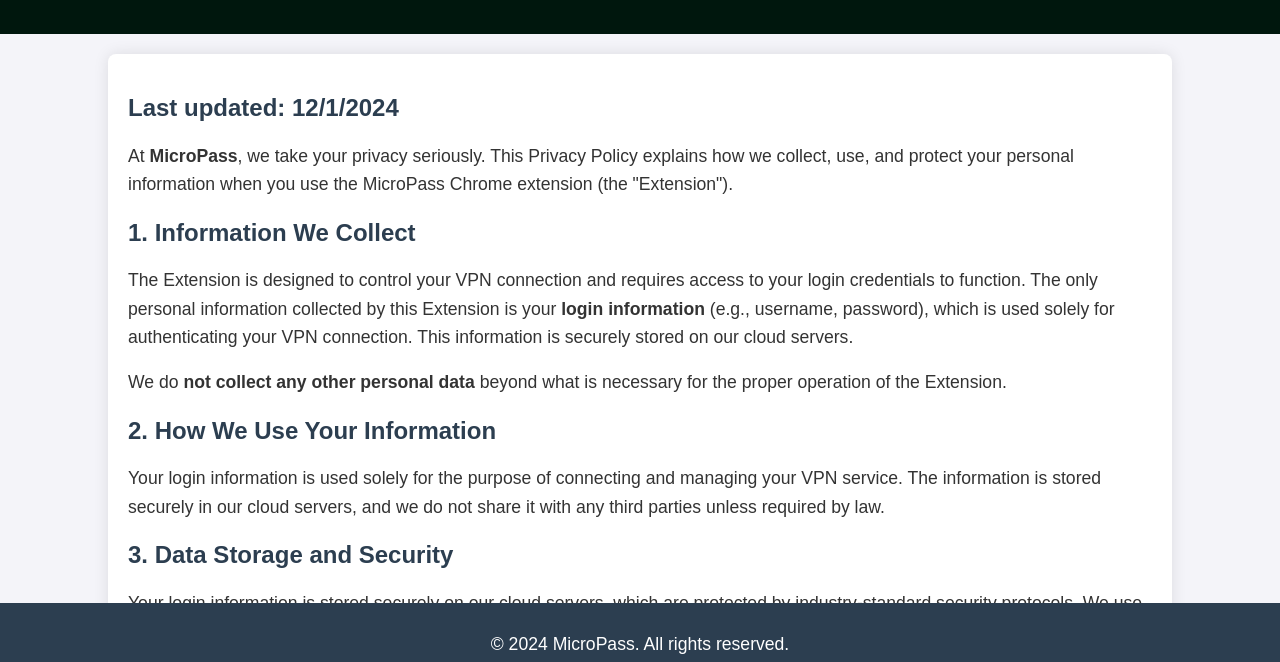
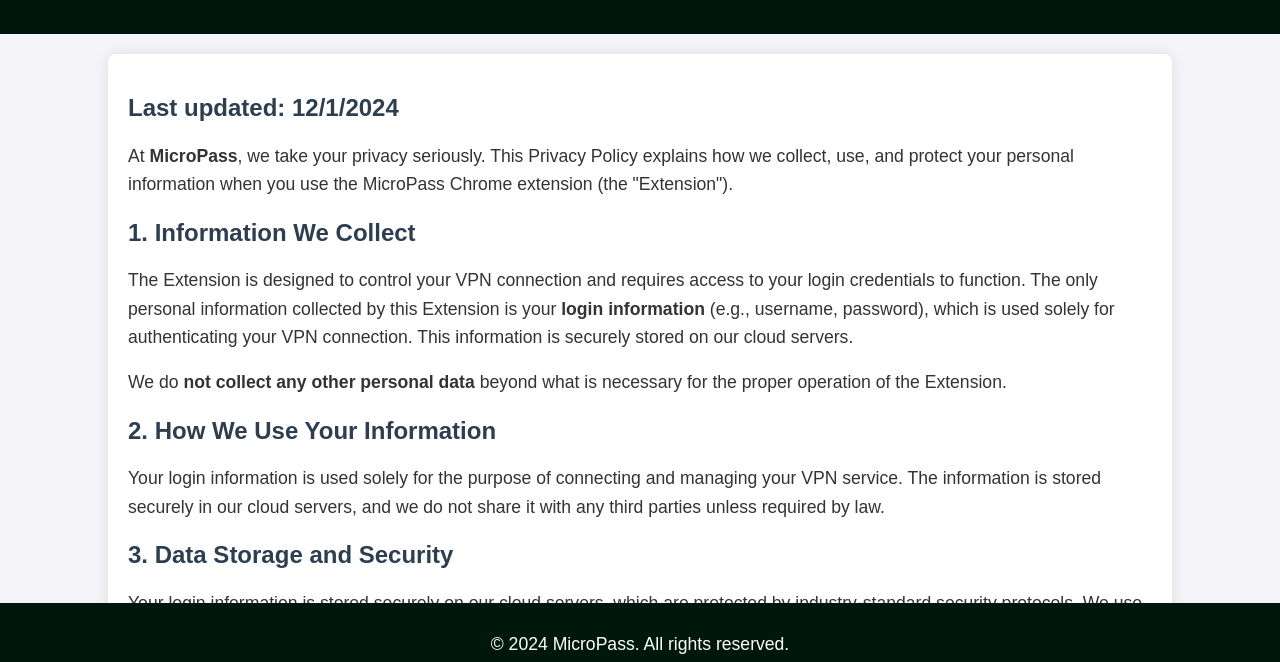
Before and after one commit to Moein-Mahmodpor/MicroPass, a plain HTML site: page index.html in a window 1280 px wide. Shown: the part 114-776 px from the top of the page. Drawn offline with Linux system fonts and the light colour scheme.

Commit message:
Update index.html
5

```diff
--- a/index.html
+++ b/index.html
@@ -41,7 +41,7 @@
             font-size: 1.1em;
         }
         footer {
-            background-color: #2c3e50;
+            background-color: #00170D;
             color: white;
             text-align: center;
             padding: 10px 0;
```
